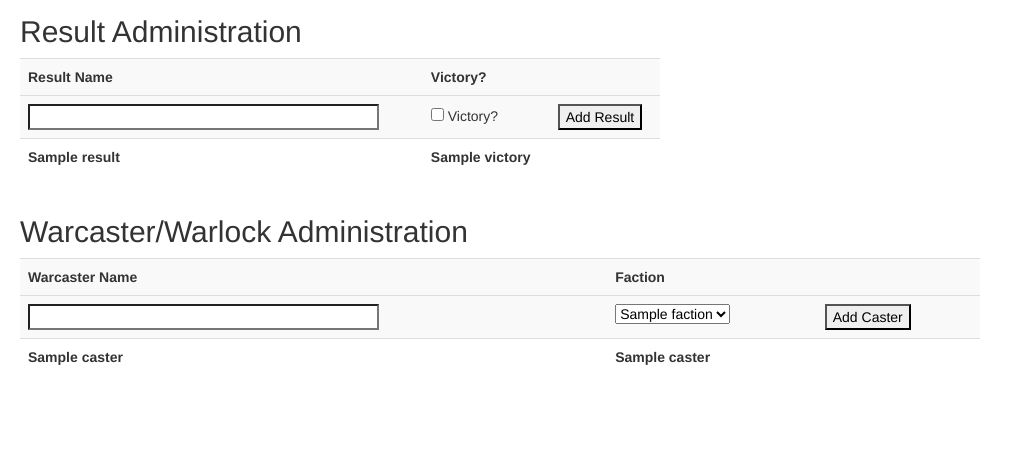
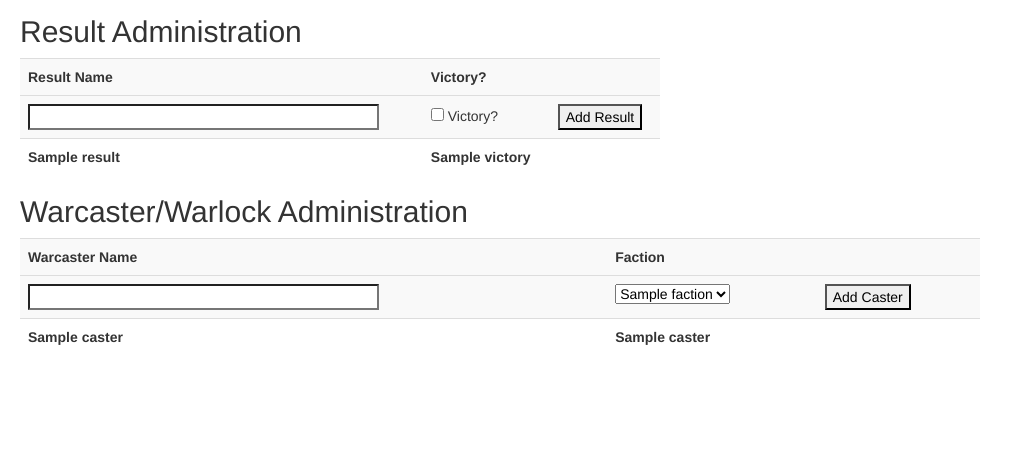
Before and after one commit to jamalomartin/field_promotion, a Python web app: template templates/admin.html in a window 1280 px wide. Shown: the part 185-653 px from the top of the page, without its empty margins (0-1023 px from the left). Before the commit the page ends 550 px from the top, so only its background shows below. Run offline with Jinja, Linux system fonts and the light colour scheme; the template is opened without the code that fills it: most values are stand-ins (such as "Sample title", 1, 10 or a date in 2020).

Commit message:
added admin login and fixed admin template spacing

```diff
--- a/app.yaml
+++ b/app.yaml
@@ -15,9 +15,11 @@ handlers:
 
 - url: /record
   script: record_game.app
+  login: required
 
 - url: /admin
   script: admin.app
+  login: admin
 
 - url: /*
   script: main.app
--- a/templates/admin.html
+++ b/templates/admin.html
@@ -56,9 +56,9 @@
         </table>
       </div>
 
-      <div class="caster-admin">
-        <h2>Warcaster/Warlock Administration</h2>
-        <table class="table table-striped">
+      <div class="header"><h2>Warcaster/Warlock Administration</h2></div>
+        <div class="caster-admin">
+          <table class="table table-striped">
           <tr>
               <th>Warcaster Name</th>
               <th>Faction</th>
@@ -86,5 +86,6 @@
           {% endfor %}
         </table>
       </div>
+      </div>
     </body>
 </html>
```
